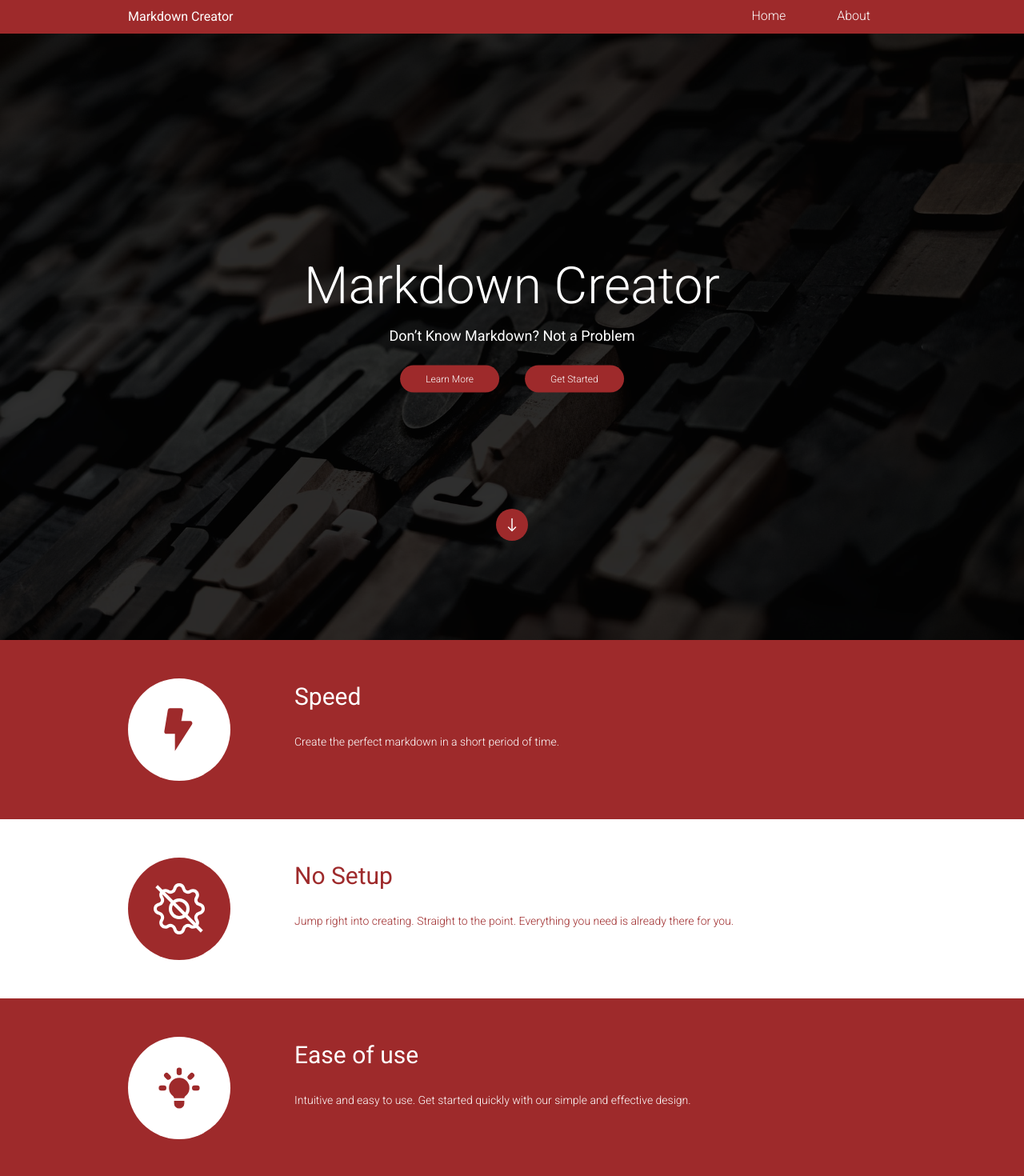
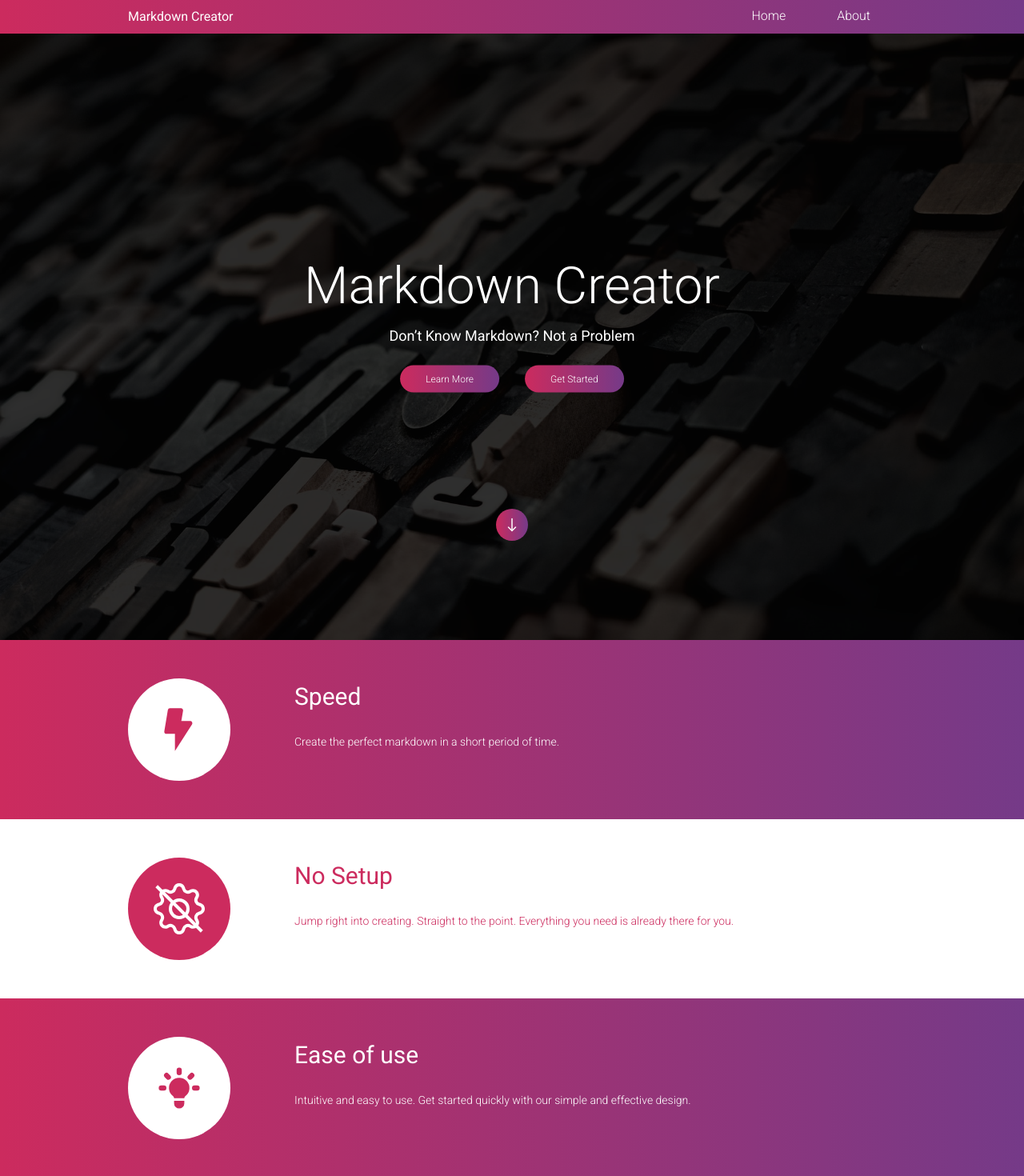
Before and after one commit to Adrian-Forde-1/MarkdownBuilder, a React app: page / in a window 1280 px wide. Shown: the top 1470 px of the page at 80% size. Built offline with nearby package versions, Linux system fonts and the light colour scheme.

Commit message:
Changed the color of the navbar and some elements on the homepage

```diff
--- a/src/components/Navigation/Navbar.jsx
+++ b/src/components/Navigation/Navbar.jsx
@@ -1,7 +1,4 @@
 import React from 'react';
-
-//Styling
-import '../../styles/navbar.css';
 
 //React Router DOM
 import { Link, withRouter } from 'react-router-dom';
@@ -16,7 +13,7 @@ const Navbar = (props) => {
     if (props.location.pathname == '/' || props.location.pathname == '') {
       return (
         <div
-          className="navbar w-full ease-out bg-theme_red-100 lg:px-40 px-12 lg:py-0 py-2 flex flex-wrap items-center fixed inset-x-0 top-0"
+          className="navbar w-full ease-out pinkpurple-purple-linear-gradient lg:px-40 px-12 lg:py-0 py-2 flex flex-wrap items-center fixed inset-x-0 top-0"
           style={{ transform: 'translateY(-100px)' }}
           id="navbar"
           style={{ zIndex: '100' }}
--- a/src/components/Pages/Homepage.jsx
+++ b/src/components/Pages/Homepage.jsx
@@ -60,17 +60,23 @@ const Homepage = () => {
             Don’t Know Markdown? Not a Problem
           </p>
           <div className="flex justify-center mt-6 items-center w-auto">
-            <a href="#learn-more" className="cta mr-2 lg:mr-4">
+            <a
+              href="#learn-more"
+              className="cta mr-2 lg:mr-4 pinkpurple-purple-linear-gradient"
+            >
               Learn More
             </a>
-            <Link to="/builder" className="cta ml-2 lg:ml-4">
+            <Link
+              to="/builder"
+              className="cta ml-2 lg:ml-4 pinkpurple-purple-linear-gradient"
+            >
               Get Started
             </Link>
           </div>
         </div>
         <a
           href="#about"
-          className="w-10 h-10 md:mt-128 mt-96 bg-theme_red-100 rounded-full mx-auto flex justify-center items-center no-underline z-10"
+          className="w-10 h-10 md:mt-128 mt-96 pinkpurple-purple-linear-gradient rounded-full mx-auto flex justify-center items-center no-underline z-10"
         >
           <svg
             width="1em"
@@ -109,7 +115,7 @@ const Homepage = () => {
             ABOU<span style={{ letterSpacing: '0px' }}>T</span>
           </h1>
         </div>
-        <div className="bg-theme_red-100 about-item lg:px-40">
+        <div className="pinkpurple-purple-linear-gradient about-item lg:px-40">
           <div className="bg-white about-item__logo-container">
             <svg
               xmlns="http://www.w3.org/2000/svg"
@@ -118,7 +124,7 @@ const Homepage = () => {
               width="1em"
               height="1em"
               preserveAspectRatio="xMidYMid meet"
-              className="text-theme_red-100 about-item__logo-svg"
+              className="text-theme_pink-100 about-item__logo-svg"
               viewBox="0 0 24 24"
             >
               <path
@@ -133,7 +139,7 @@ const Homepage = () => {
           </div>
         </div>
         <div className="bg-white about-item lg:px-40">
-          <div className="bg-theme_red-100 about-item__logo-container">
+          <div className="bg-theme_pink-100 about-item__logo-container">
             <svg
               width="1em"
               height="1em"
@@ -161,7 +167,7 @@ const Homepage = () => {
               }}
             ></div>
           </div>
-          <div className="text-theme_red-100 about-item__content-container">
+          <div className="about-item__content-container text-theme_pink-100">
             <h1>No Setup</h1>
             <p>
               Jump right into creating. Straight to the point. Everything you
@@ -169,7 +175,7 @@ const Homepage = () => {
             </p>
           </div>
         </div>
-        <div className="bg-theme_red-100 about-item md:flex-row lg:px-40">
+        <div className="pinkpurple-purple-linear-gradient about-item md:flex-row lg:px-40">
           <div className="bg-white about-item__logo-container">
             <svg
               xmlns="http://www.w3.org/2000/svg"
@@ -177,7 +183,7 @@ const Homepage = () => {
               focusable="false"
               width="1em"
               height="1em"
-              className="text-theme_red-100 about-item__logo-svg"
+              className="text-theme_pink-100 about-item__logo-svg"
               preserveAspectRatio="xMidYMid meet"
               viewBox="0 0 20 20"
             >
```
